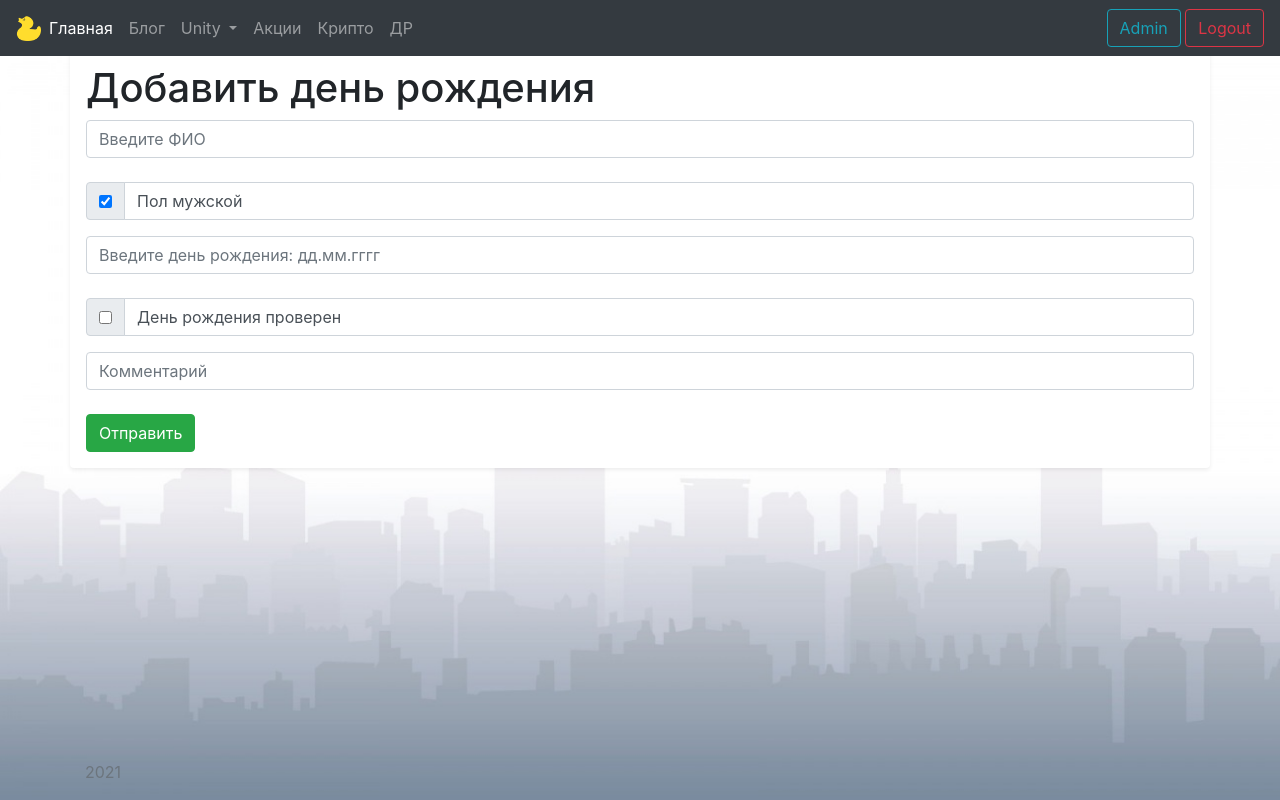
After one commit to on15floor/lab15_flask, a Flask app: page /birthdays/add in a window 1280 px wide. The commit adds this page. Run offline with Flask 2, Linux system fonts and the light colour scheme; a user stored in the database is signed in; data comes from the database, SQL or seed files in the repository; both versions use the stored data as it was after the commit; parts of the project's set-up code (start-up, migrations or seed data) failed here and were passed over.

Commit message:
Add birthday_add template and function. Minor bugfix.

```diff
--- a/templates/base.html
+++ b/templates/base.html
@@ -35,6 +35,7 @@
           background-repeat: no-repeat;
           background-attachment: fixed;
           background-size: cover;}
+
 
     </style>
     {% block head %}{% endblock %}
@@ -74,14 +75,16 @@
             {% endif %}
         </ul>
         <form class="form-inline mt-2 mt-md-0">
-            {% if request.path == '/blog' %}
-            <input type="search" class="form-control form-control-dark" placeholder="Поиск..." name="q">
-            {% if current_user.has_role('Admin') %}
-            <a href="/blog/create_post" class="btn btn-outline-warning my-2 my-sm-0">Создать</a>
-            {% endif %}
-            {% endif %}
             <div class="text-end">
                 {% if current_user.has_role('Admin') %}
+                    {% if request.path == '/blog' %}
+                    <input type="search" class="form-control form-control-dark" placeholder="Поиск..." name="q">
+                    <a href="/blog/create_post" class="btn btn-outline-warning my-2 my-sm-0">Создать</a>
+                    {% endif %}
+                    {% if request.path == '/birthdays' %}
+                    <input type="search" class="form-control form-control-dark" placeholder="Поиск..." name="q">
+                    <a href="/birthdays/add" class="btn btn-outline-warning my-2 my-sm-0">Добавить</a>
+                    {% endif %}
                 <a href="/admin" class="btn btn-outline-info my-2 my-sm-0">Admin</a>
                 <a href="/logout" class="btn btn-outline-danger my-2 my-sm-0">Logout</a>
                 {% else %}
--- /dev/null
+++ b/templates/birthdays/birthday_add.html
@@ -0,0 +1,34 @@
+{% extends 'base.html' %}
+
+{% block title %}
+Lab15.ru | Блог > Создание записи дня рождения
+{% endblock %}
+
+{% block body %}
+<div class="container pt-5 my-3 p-3 bg-white rounded shadow-sm">
+    <h1>Добавить день рождения</h1>
+    <form method="post">
+        <input type="text" id="name" name="name" class="form-control" placeholder="Введите ФИО"><br>
+        <div class="input-group mb-3">
+            <div class="input-group-prepend">
+                <div class="input-group-text">
+                    <input type="checkbox" id="male" name="male" value="male" checked>
+                </div>
+            </div>
+            <label class="form-control">Пол мужской</label>
+        </div>
+        <input type="text" id="birthday" name="birthday" class="form-control"
+               placeholder="Введите день рождения: дд.мм.гггг"><br>
+        <div class="input-group mb-3">
+            <div class="input-group-prepend">
+                <div class="input-group-text">
+                    <input type="checkbox" id="birthday_checked" name="birthday_checked" value="birthday_checked">
+                </div>
+            </div>
+            <label class="form-control">День рождения проверен</label>
+        </div>
+        <input type="text" id="comment" name="comment" class="form-control" placeholder="Комментарий"><br>
+        <input type="submit" class="btn btn-success" value="Отправить"><br>
+    </form>
+</div>
+{% endblock %}
--- a/views.py
+++ b/views.py
@@ -5,6 +5,7 @@ from models import Post, Birthday
 from stocks import build_collection
 from crypto import build_collection_crypto
 from config import Vars
+from datetime import datetime
 
 
 @app.route('/')
@@ -173,3 +174,31 @@ def birthdays():
     else:
         posts = Post.query.order_by(Post.date.desc())
     return render_template('birthdays/birthdays.html', birthdays=birthdays_db, posts=posts)
+
+
+@app.route('/birthdays/add', methods=['POST', 'GET'])
+@login_required
+def birthday_add():
+    """ Страница. Дни рождения - Создание """
+    if request.method == 'POST':
+        name = request.form['name']
+        if request.form.getlist('male'):
+            male = True
+        else:
+            male = False
+        birthday = datetime.date(datetime.strptime(request.form['birthday'], '%d.%m.%Y'))
+        if request.form.getlist('birthday_checked'):
+            birthday_checked = True
+        else:
+            birthday_checked = False
+        comment = request.form['comment']
+
+        birthday = Birthday(name=name, male=male, birthday=birthday, birthday_checked=birthday_checked, comment=comment)
+        try:
+            db.session.add(birthday)
+            db.session.commit()
+            return redirect('/birthdays')
+        except:
+            return "When birthday adding rise exception"
+    else:
+        return render_template('birthdays/birthday_add.html')
```
Also changed, not shown: blog.db, static/birthdays/female.png (renamed from static/birthdays/famale.png).
